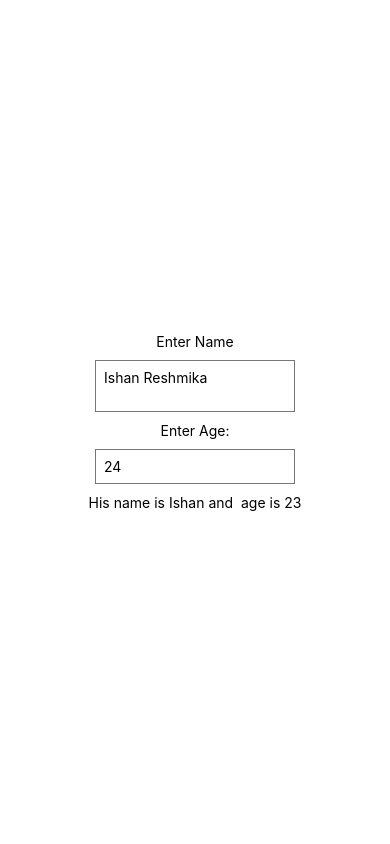
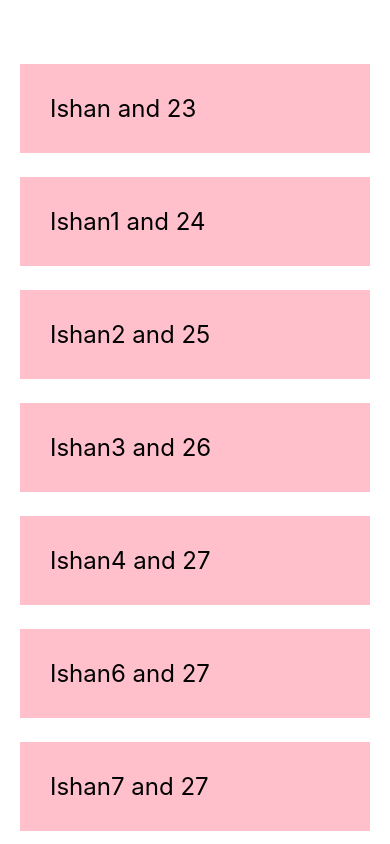
Before and after one commit to ishanEPR/React_Native_Expo, a React Native app: screen / in a window 390 px wide. Built offline with nearby package versions, Linux system fonts and the light colour scheme.

Commit message:
Tutorial-6-ScrollView

```diff
--- a/App.js
+++ b/App.js
@@ -98,38 +98,47 @@
 
 ////////////learn
 import React,{useState} from 'react';
-import {StyleSheet,Text,Button,View,TextInput} from 'react-native';
+import {StyleSheet,Text,Button,View,ScrollView} from 'react-native';
 
 
 
 
 export default function App()
 {
-  const [name,setName]=useState('Ishan');
-  const [age,setAge]=useState("23");
+  const [people,setPeople]=useState([
+    {name:'Ishan',age:'23',key:'1'},
+    {name:'Ishan1',age:'24',key:'2'},
+    {name:'Ishan2',age:'25',key:'3'},
+    {name:'Ishan3',age:'26',key:'4'},
+    {name:'Ishan4',age:'27',key:'5'},
+    {name:'Ishan6',age:'27',key:'6'},
+    {name:'Ishan7',age:'27',key:'7'},
+    {name:'Ishan8',age:'27',key:'8'},
+
+  ]);
+
 
 
   return (
     <View style={styles.container}>
-    <Text>Enter Name</Text>
-    <TextInput
-    style={styles.input}
-    multiline
-    placeholder='Ishan Reshmika'
-    onChangeText={(val)=>setName(val)}
 
-    />
+    <ScrollView>
 
-    <Text>Enter Age:</Text>
-    <TextInput
-    style={styles.input}
-    keyboardType='numeric'
-    placeholder='24'
-    onChangeText={(val)=>setAge(val)}
-    />
+         {
+      people.map((data)=>(
+          <View key={data.key}>
+            <Text style={styles.item}>{data.name} and {data.age}</Text>
+          </View>
+      )
 
 
-     <Text>His name is {name} and  age is {age}</Text>
+
+
+      )
+    }
+
+    </ScrollView>
+
 
 
     </View>
@@ -140,15 +149,16 @@ const styles=StyleSheet.create({
   container:{
     flex:1,
     backgroundColor:'#fff',
-    alignItems:'center',
-    justifyContent:'center',
+   paddingTop:40,
+   paddingHorizontal:20
   },
-  input:{
-    borderWidth:1,
-    borderColor:'#777',
-    padding:8,
-    margin:10,
-    width:200,
+  item:{
+
+    padding:30,
+    marginTop:24,
+    backgroundColor:'pink',
+    fontSize:24
+
   }
 
 })
```
